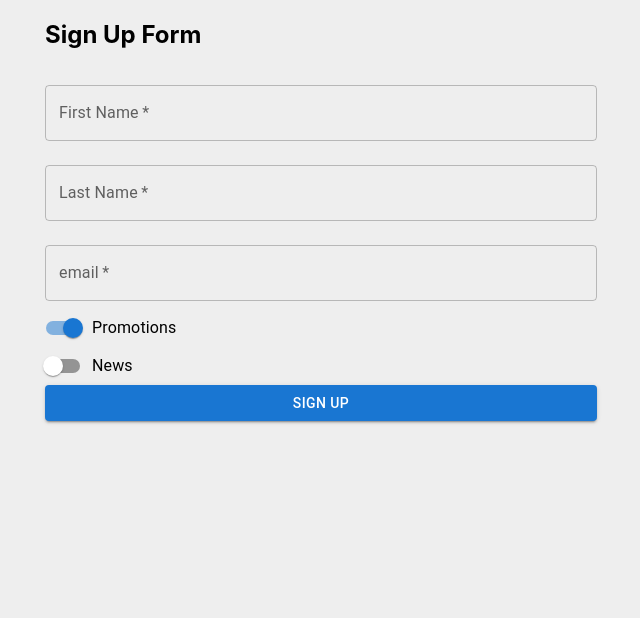
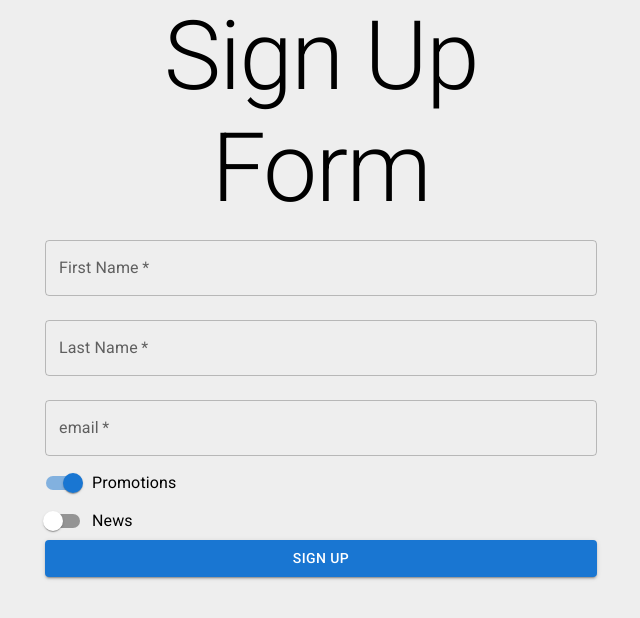
Before and after one commit to jfmadridc/react-form, a React (Create React App) app: page / in a window 1280 px wide. Shown: the top 618 px of the page, without its empty margins (319-959 px from the left). Built offline with nearby package versions, Linux system fonts and the light colour scheme.

Commit message:
using Roboto font and Typography component

```diff
--- a/public/index.html
+++ b/public/index.html
@@ -4,6 +4,9 @@
 <head>
 	<meta charset="utf-8" />
 	<link rel="icon" href="%PUBLIC_URL%/favicon.ico" />
+	<link rel="preconnect" href="https://fonts.googleapis.com" />
+	<link rel="preconnect" href="https://fonts.gstatic.com" crossorigin />
+	<link rel="stylesheet" href="https://fonts.googleapis.com/css2?family=Roboto:wght@300;400;500;600;700&display=swap" />
 	<meta name="viewport" content="width=device-width, initial-scale=1" />
 	<meta name="theme-color" content="#000000" />
 	<meta name="React Form" content="Web site created using create-react-app" />
--- a/src/App.js
+++ b/src/App.js
@@ -1,11 +1,14 @@
 import "./App.css";
 import FormSignUp from "./components/FormSignUp";
 import Container from "@mui/material/Container";
+import Typography from "@mui/material/Typography";
 
 function App() {
 	return (
 		<Container component="section" maxWidth="sm">
-			<h1>Sign Up Form</h1>
+			<Typography variant="h1" align="center">
+				Sign Up Form
+			</Typography>
 			<FormSignUp />
 		</Container>
 	);
```
